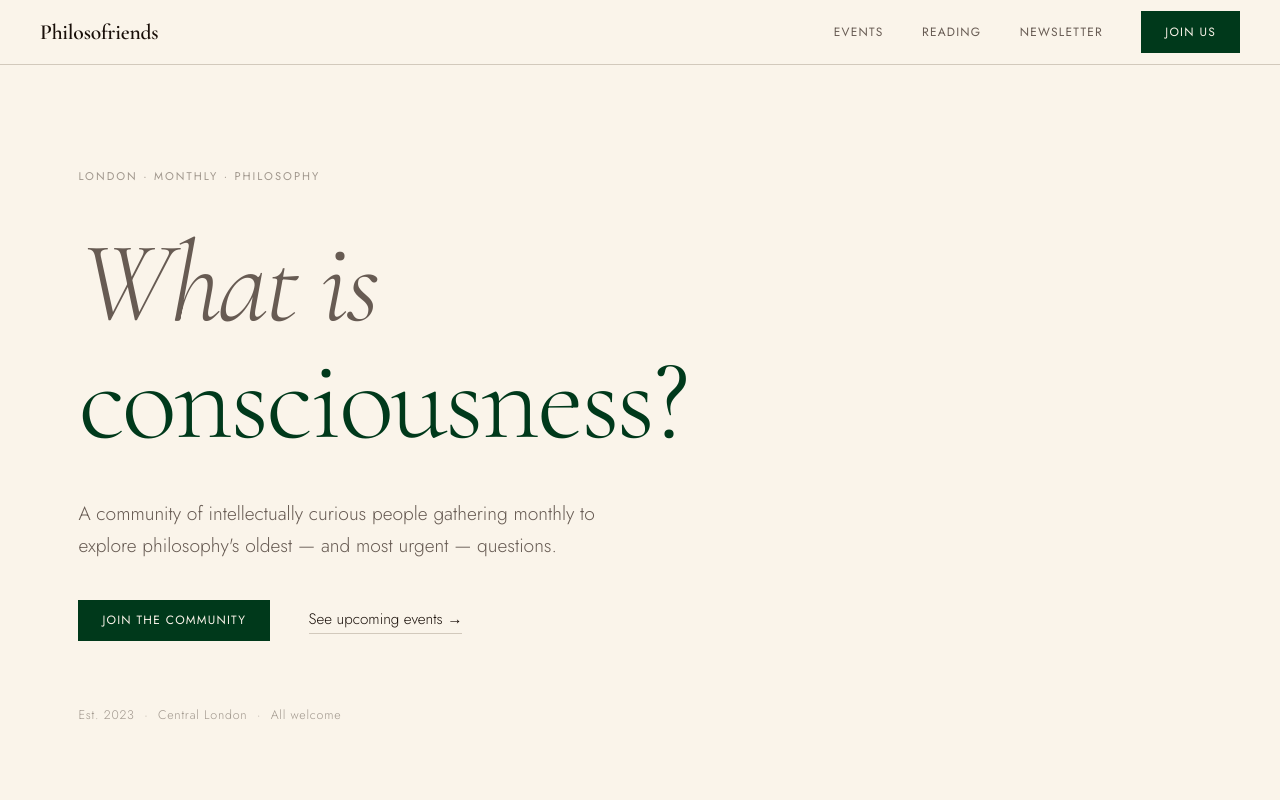
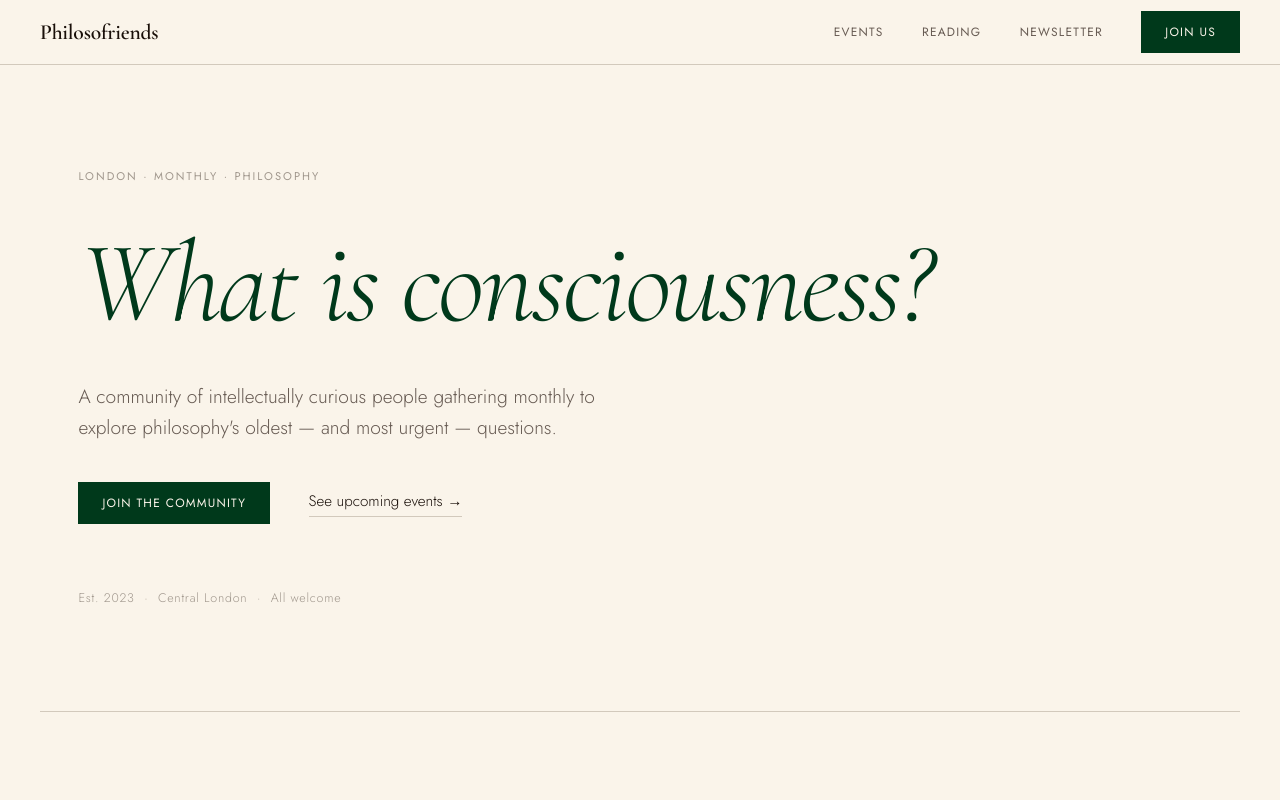
Before and after one commit to nomaitech/a201-static-sites, a plain HTML site: page sites/philosofriends.com/index.html in a window 1280 px wide. Shown: the top 800 px of the page. Drawn offline with nearby package versions, Linux system fonts and the light colour scheme.

Commit message:
style(philosofriends.com): rotate full question in hero instead of just the subject

```diff
--- a/sites/philosofriends.com/index.html
+++ b/sites/philosofriends.com/index.html
@@ -31,8 +31,7 @@
       <section class="hero">
         <p class="hero-eyebrow">London · Monthly · Philosophy</p>
         <h1 class="hero-question">
-          <span class="question-prefix">What is</span>
-          <span class="question-rotating" id="rotating-question">justice?</span>
+          <span class="question-rotating" id="rotating-question">What is justice?</span>
         </h1>
         <p class="hero-sub">A community of intellectually curious people gathering monthly to explore philosophy's oldest — and most urgent — questions.</p>
         <div class="hero-actions">
@@ -251,16 +250,16 @@
     <script>
       // Rotating philosophical questions
       const questions = [
-        'justice?',
-        'consciousness?',
-        'the good life?',
-        'free will?',
-        'truth?',
-        'beauty?',
-        'time?',
-        'identity?',
-        'happiness?',
-        'virtue?',
+        'What is justice?',
+        'What is consciousness?',
+        'How should we live?',
+        'Is free will real?',
+        'What makes life meaningful?',
+        'What is beauty?',
+        'Can we know anything for certain?',
+        'What do we owe each other?',
+        'What is happiness?',
+        'What is virtue?',
       ];
 
       let current = 0;
--- a/sites/philosofriends.com/styles.css
+++ b/sites/philosofriends.com/styles.css
@@ -176,14 +176,9 @@ body {
   margin-bottom: var(--space-lg);
 }
 
-.question-prefix {
+.question-rotating {
   display: block;
   font-style: italic;
-  color: var(--ink-light);
-}
-
-.question-rotating {
-  display: block;
   color: var(--forest);
   transition: opacity 0.35s ease, transform 0.35s ease;
 }
```
